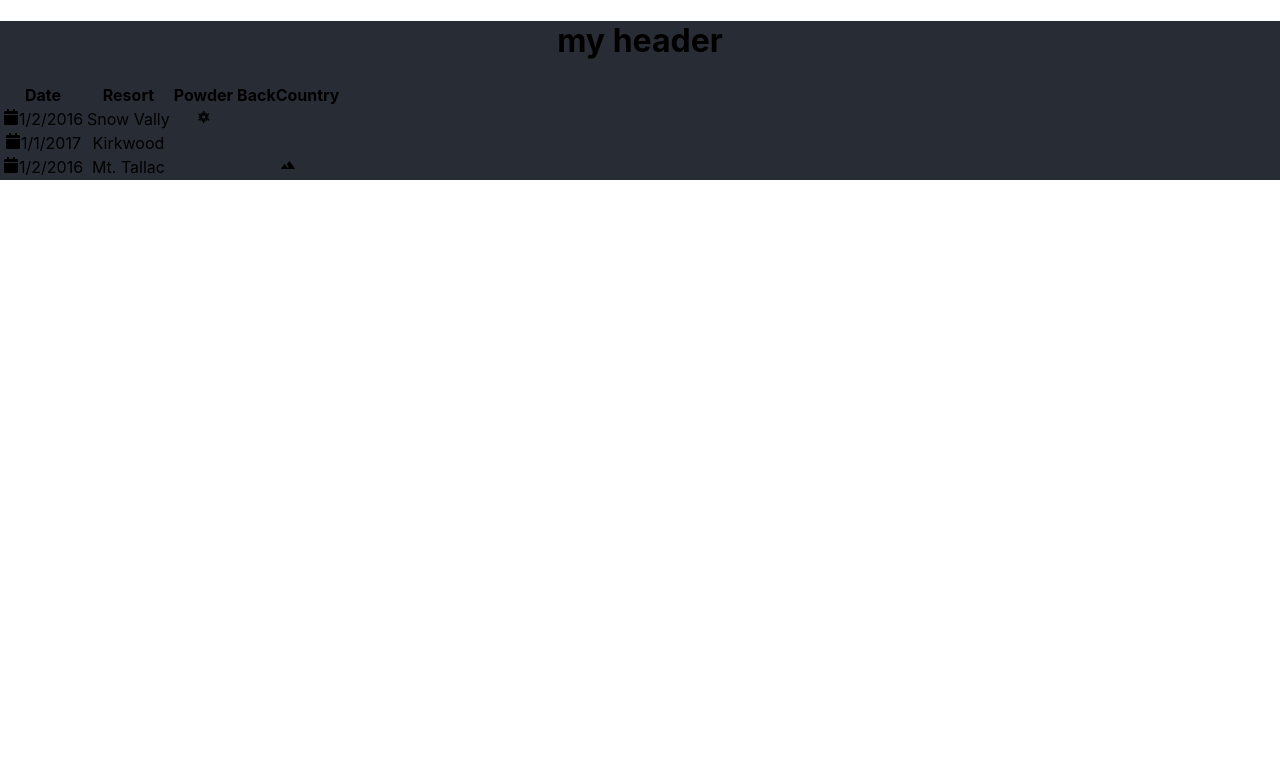
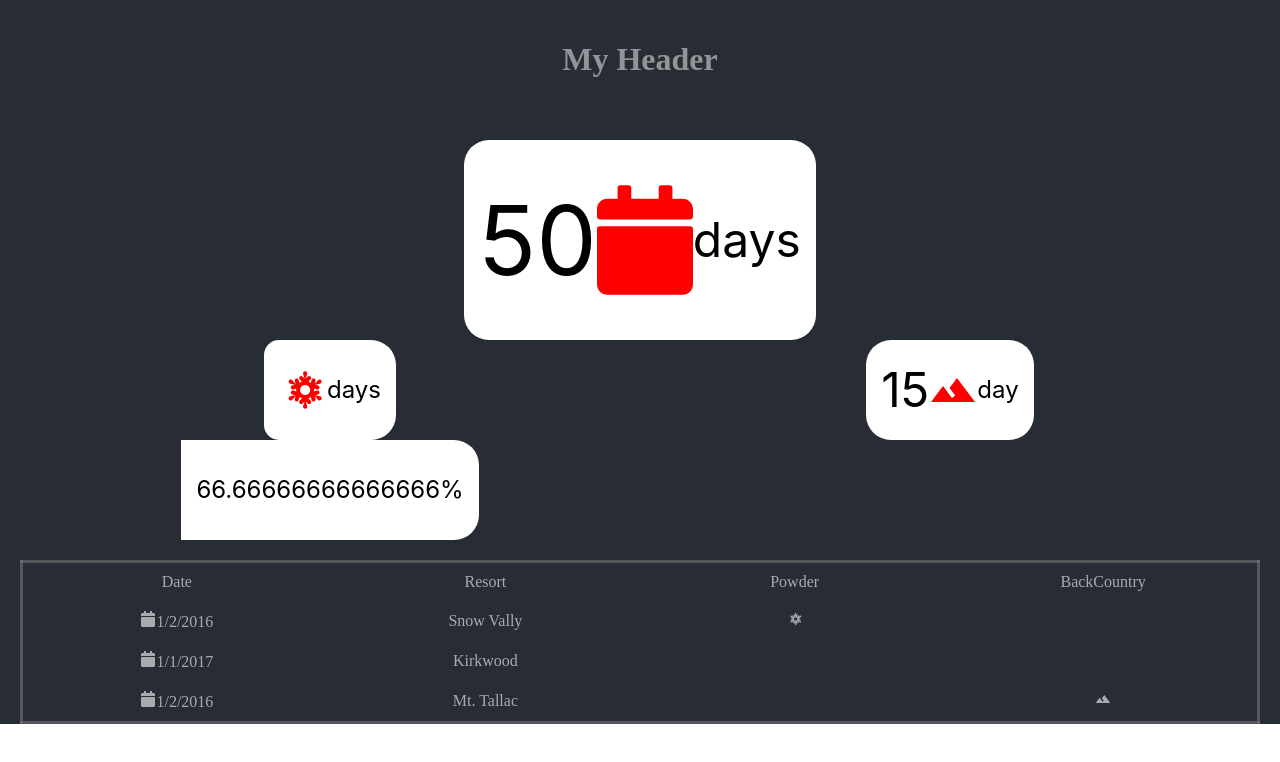
Before and after one commit to AhmedEldessouki/learning-react, a React (Create React App) app: page /list in a window 1280 px wide. Shown: the top 762 px of the page. Built offline with nearby package versions, Linux system fonts and the light colour scheme.

Commit message:
commet test

```diff
--- a/package.json
+++ b/package.json
@@ -4,9 +4,12 @@
   "private": true,
   "dependencies": {
     "node-sass": "^4.9.4",
+    "prop-types": "^15.6.2",
     "react": "^16.6.0",
     "react-dom": "^16.6.0",
     "react-icons": "^3.2.2",
+    "react-router": "^4.3.1",
+    "react-router-dom": "^4.3.1",
     "react-scripts": "2.1.0"
   },
   "scripts": {
--- a/src/App/App.js
+++ b/src/App/App.js
@@ -2,16 +2,25 @@ import React, { Component } from 'react';
 // import logo from '../logo.svg';
 import './App.scss';
 import Header from '../Header/Header';
-// import SkiDayCount from '../SkiDayCount/SkiDayCount';
+import SkiDayCount from '../SkiDayCount/SkiDayCount';
 import SkiDayList from "../SkiDayList/SkiDayList";
+import { Switch, Route } from 'react-router-dom'
+
 
 
 class App extends Component {
+  // constructor(props) {
+  //   super(props)
+  //   this.state = {
+  //     SkiDayLists
+  //   }
+  // }
   render() {
     return (
       <div className="App">
         <Header />
         <main>
+          <SkiDayCount />
           <SkiDayList days={
             [
               {
@@ -36,8 +45,16 @@ class App extends Component {
           } />
         </main>
       </div>
+  //     <main>
+  //       <Switch>
+  //   <Route exact path='/' component={SkiDayCount}/>
+  //   <Route exact path='/home' component={SkiDayCount}/>
+  //   <Route path='/list' component={SkiDayList}/>
+  // </Switch>
+  //     </main>
     );
   }
 }
 
+
 export default App;
--- a/src/App/App.scss
+++ b/src/App/App.scss
@@ -1,3 +1,7 @@
+html {
+    font-family: 'helvetica neue', helvetica, arial, sans-serif;
+}
+
 .App {
     text-align: center;
     background-color: #282c34;
--- a/src/Header/Header.js
+++ b/src/Header/Header.js
@@ -6,7 +6,7 @@ class Header extends Component {
     return (
       <div className="Header">
         <header>
-          <h1>my header</h1>
+          <h1>My Header</h1>
         </header>
       </div>
     );
--- a/src/Header/Header.scss
+++ b/src/Header/Header.scss
@@ -1,2 +1,7 @@
+$padding: 20px;
+
 .Header {
+    font-family: 'Rock Salt', cursive;
+    color: rgba($color: snow, $alpha: 0.5);
+    padding: $padding;
 }
--- a/src/SkiDayCount/SkiDayCount.js
+++ b/src/SkiDayCount/SkiDayCount.js
@@ -1,4 +1,5 @@
 import React, { Component } from 'react';
+import PropTypes from 'prop-types';
 import './SkiDayCount.scss';
 import { MdTerrain } from 'react-icons/md';
 import { TiWeatherSnow } from 'react-icons/ti';
@@ -9,6 +10,7 @@ class SkiDayCount extends Component {
 	// constructor() {
 
 	// }
+
 	percentToDecimal(decimal) {
 		return ((decimal * 100) + '%')
 	}
@@ -23,12 +25,12 @@ class SkiDayCount extends Component {
 			<div className="SkiDayCount">
 				<div className="total-days">
 					<span>{this.props.total}</span>
-					<FaCalendar/>
+					<FaCalendar />
 					<span> days</span>
 				</div>
 				<div className="powder-days">
 					<span>{this.props.power}</span>
-					<TiWeatherSnow/>
+					<TiWeatherSnow />
 					<span> days</span>
 				</div>
 				<div className="backcountry-days">
@@ -45,5 +47,16 @@ class SkiDayCount extends Component {
 		);
 	}
 }
-
+SkiDayCount.defaultProps = {
+	total: 50,
+	powder: 10,
+	backcountry: 15,
+	goal: 75
+}
+SkiDayCount.propTypes = {
+	total: PropTypes.number,
+	powder: PropTypes.number,
+	backcountry: PropTypes.number,
+	goal: PropTypes.number,
+}
 export default SkiDayCount;
--- a/src/SkiDayCount/SkiDayCount.scss
+++ b/src/SkiDayCount/SkiDayCount.scss
@@ -1,4 +1,5 @@
 .SkiDayCount {
+  margin: 20px;
   display: flex;
   flex-wrap: wrap;
   font-size: 3em;
--- a/src/SkiDayList/SkiDayList.js
+++ b/src/SkiDayList/SkiDayList.js
@@ -1,12 +1,14 @@
 import React from 'react';
+import PropTypes from 'prop-types';
 // import { MdTerrain } from 'react-icons/md';
 // import { TiWeatherSnow } from 'react-icons/ti';
 // import { FaCalendar } from 'react-icons/fa';
 import SkiDayRow from '../SkiDayRow/SkiDayRow'
 import './SkiDayList.scss';
 
+
 const SkiDayList = ({ days }) => (
-	<table className="">
+	<table className="SkiDayList">
 		<thead>
 			<tr>
 				<th>Date</th>
@@ -30,5 +32,27 @@ const SkiDayList = ({ days }) => (
 	</table>
 )
 
+SkiDayList.propTypes = {
+	days: function (props) {
+		if (!Array.isArray(props.days)) {
+			return new Error(
+				"SkiDayList should be an array"
+			)
+		} else if (!props.days.length) {
+			return new Error(
+				"SkiDayList must have atleast 1 record"
+			);
 
+		} else {
+			return null;
+		}
+	}
+}
+SkiDayList.propTypes = {
+	days: PropTypes.array
+	// resort: PropTypes.string.isRequired,
+	// date: PropTypes.instanceOf(Date).isRequired,
+	// powder: PropTypes.bool,
+	// backcountry: PropTypes.bool
+}
 export default SkiDayList;
--- a/src/SkiDayList/SkiDayList.scss
+++ b/src/SkiDayList/SkiDayList.scss
@@ -1,5 +1,25 @@
-$padding: 15px;
+@import '../App/App.scss';
+$padding: 10px 5px;
+$margin: 20px 20px;
 
-table > * {
+.SkiDayList {
+    margin: $margin;
+
+}
+table {
+
+    padding: 20px;
+    table-layout: fixed;
+    width: calc(100% - 40px);
+    border-collapse: collapse;
+    border: 3px solid rgba($color: gray, $alpha: 0.5);
+}
+
+table>*,
+tr>* {
+    font-family: 'Rock Salt', cursive;
     padding: $padding;
+    font-size: 16px;
+    font-weight: 500;
+    color: rgba($color: white, $alpha: .6);
 }
--- a/src/index.js
+++ b/src/index.js
@@ -2,11 +2,14 @@ import React from 'react';
 import ReactDOM from 'react-dom';
 import './index.scss';
 import App from './App/App';
-
+import { BrowserRouter } from 'react-router-dom'
 
 import * as serviceWorker from './serviceWorker';
 
-ReactDOM.render(<App />, document.getElementById('root'));
+ReactDOM.render(<BrowserRouter>
+    <App />
+</BrowserRouter>,
+ document.getElementById('root'));
 
 
 // If you want your app to work offline and load faster, you can change
```
Also changed, not shown: src/SkiDayRow/SkiDayRow.js (+9 -5 lines), 1 other file (tests, documents, lock files or other folders). Lines whose indentation alone changed are shown as unchanged.
